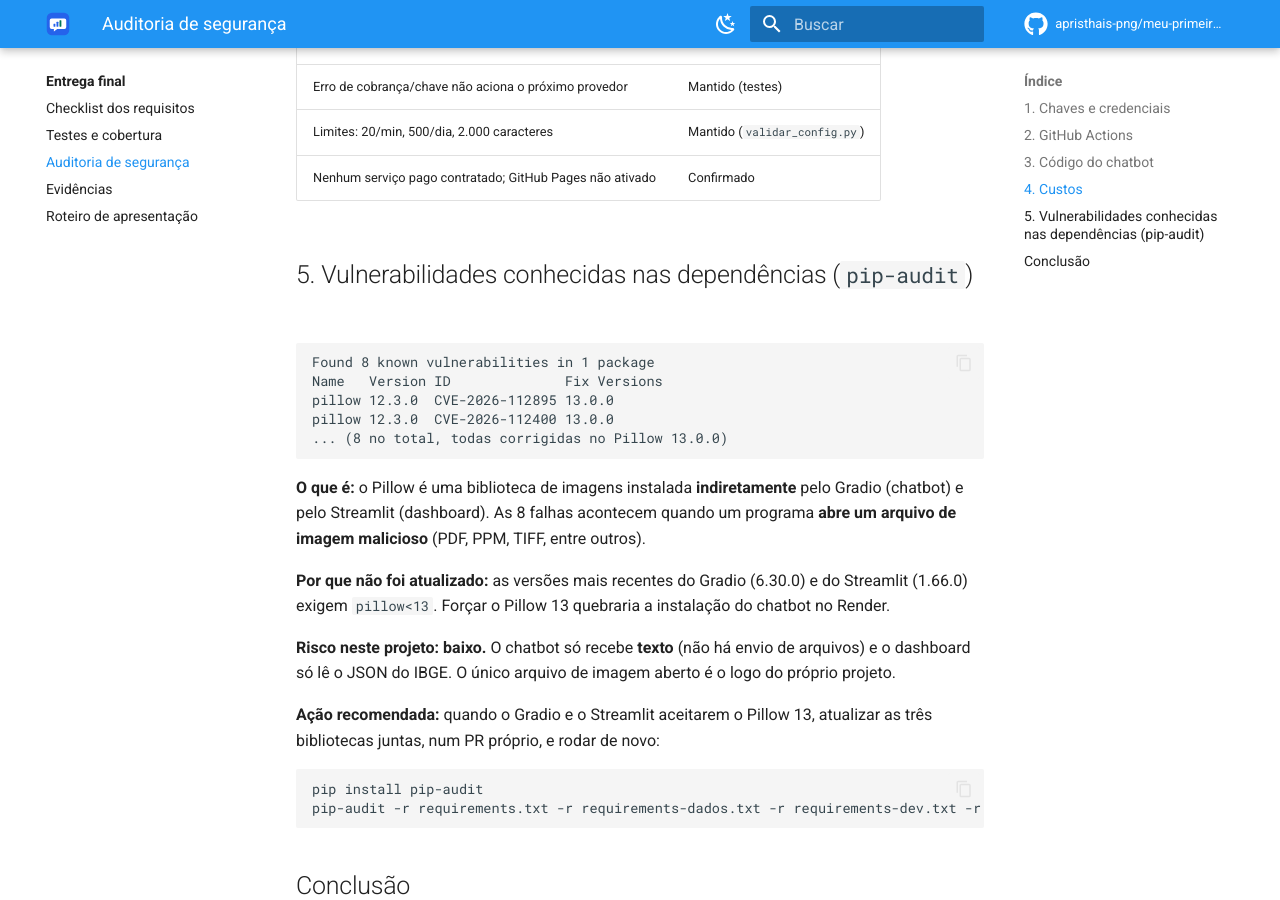
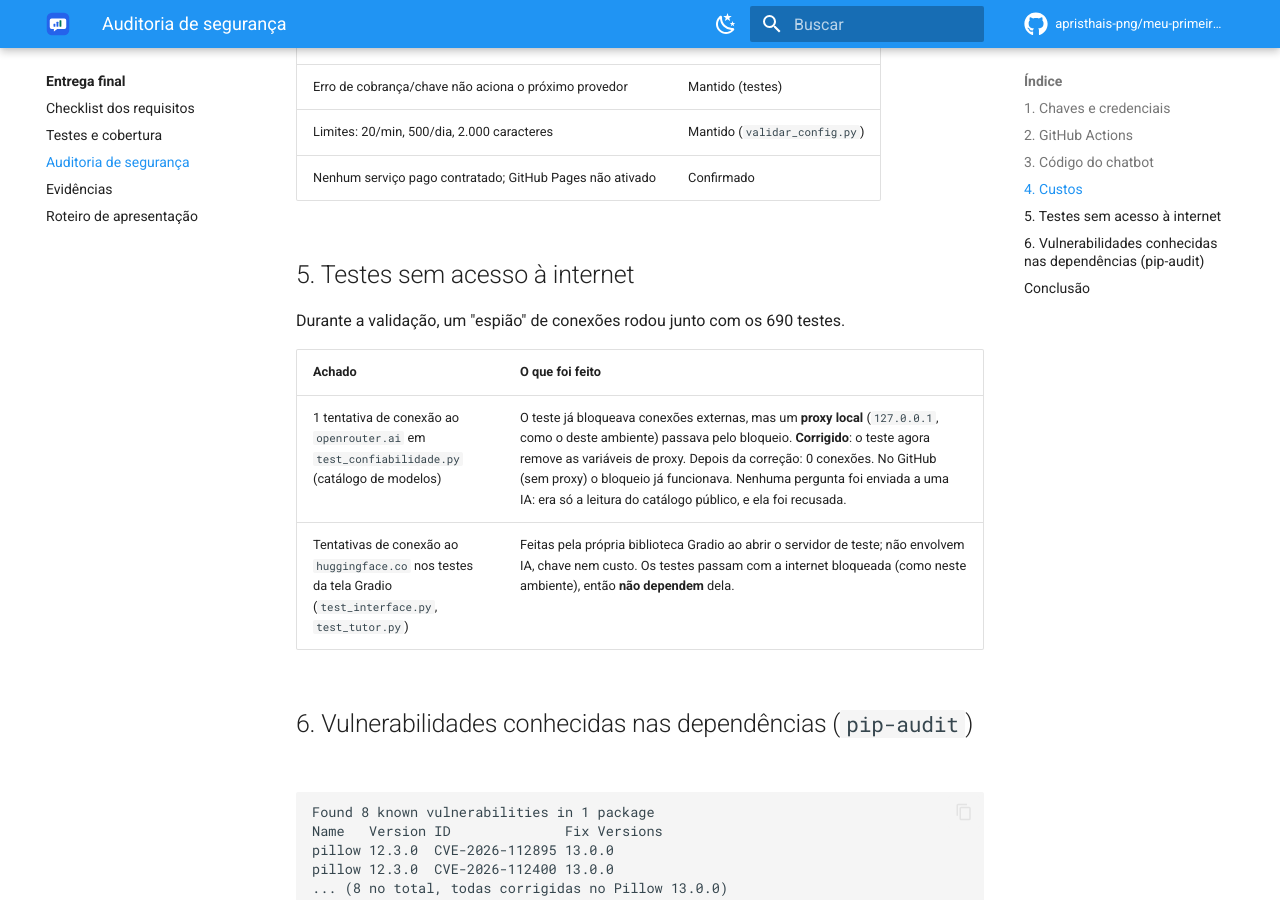
Before and after one commit to apristhais-png/meu-primeiro-assistente-ia, an MkDocs documentation site: the page built from docs/entrega-final/auditoria-seguranca.md, in a window 1280 px wide and 900 px high, scrolled down 1759 px. Built offline with MkDocs 1.6.1 and Material for MkDocs 9.7.7, drawn with Linux system fonts in a browser that asks for light colours; comment, search, counter and statistics services are not loaded.

Commit message:
Tests: keep the reliability tests offline behind a local HTTP proxy
The rapido_e_sem_rede fixture blocks non-local sockets, but a proxy on
127.0.0.1 (HTTPS_PROXY) let one catalog request in test_confiabilidade.py
leave the machine. The fixture now removes the proxy variables. Found by
tracing connections during the final validation; recorded in the audit.

Co-Authored-By: Claude Opus 5.5 <noreply@anthropic.com>
Claude-Session: https://claude.ai/code/session_01AiEBCy9es26Yk3mQNex8NW

````diff
--- a/docs/entrega-final/auditoria-seguranca.md
+++ b/docs/entrega-final/auditoria-seguranca.md
@@ -52,7 +52,16 @@ a pessoa recebeu a mensagem amigável.
 | Limites: 20/min, 500/dia, 2.000 caracteres | Mantido (`validar_config.py`) |
 | Nenhum serviço pago contratado; GitHub Pages não ativado | Confirmado |
 
-## 5. Vulnerabilidades conhecidas nas dependências (`pip-audit`)
+## 5. Testes sem acesso à internet
+
+Durante a validação, um "espião" de conexões rodou junto com os 690 testes.
+
+| Achado | O que foi feito |
+|---|---|
+| 1 tentativa de conexão ao `openrouter.ai` em `test_confiabilidade.py` (catálogo de modelos) | O teste já bloqueava conexões externas, mas um **proxy local** (`127.0.0.1`, como o deste ambiente) passava pelo bloqueio. **Corrigido**: o teste agora remove as variáveis de proxy. Depois da correção: 0 conexões. No GitHub (sem proxy) o bloqueio já funcionava. Nenhuma pergunta foi enviada a uma IA: era só a leitura do catálogo público, e ela foi recusada. |
+| Tentativas de conexão ao `huggingface.co` nos testes da tela Gradio (`test_interface.py`, `test_tutor.py`) | Feitas pela própria biblioteca Gradio ao abrir o servidor de teste; não envolvem IA, chave nem custo. Os testes passam com a internet bloqueada (como neste ambiente), então **não dependem** dela. |
+
+## 6. Vulnerabilidades conhecidas nas dependências (`pip-audit`)
 
 ```text
 Found 8 known vulnerabilities in 1 package
````
Also changed, not shown: docs/entrega-final/index.md (+2 -1 lines), 1 other file.
